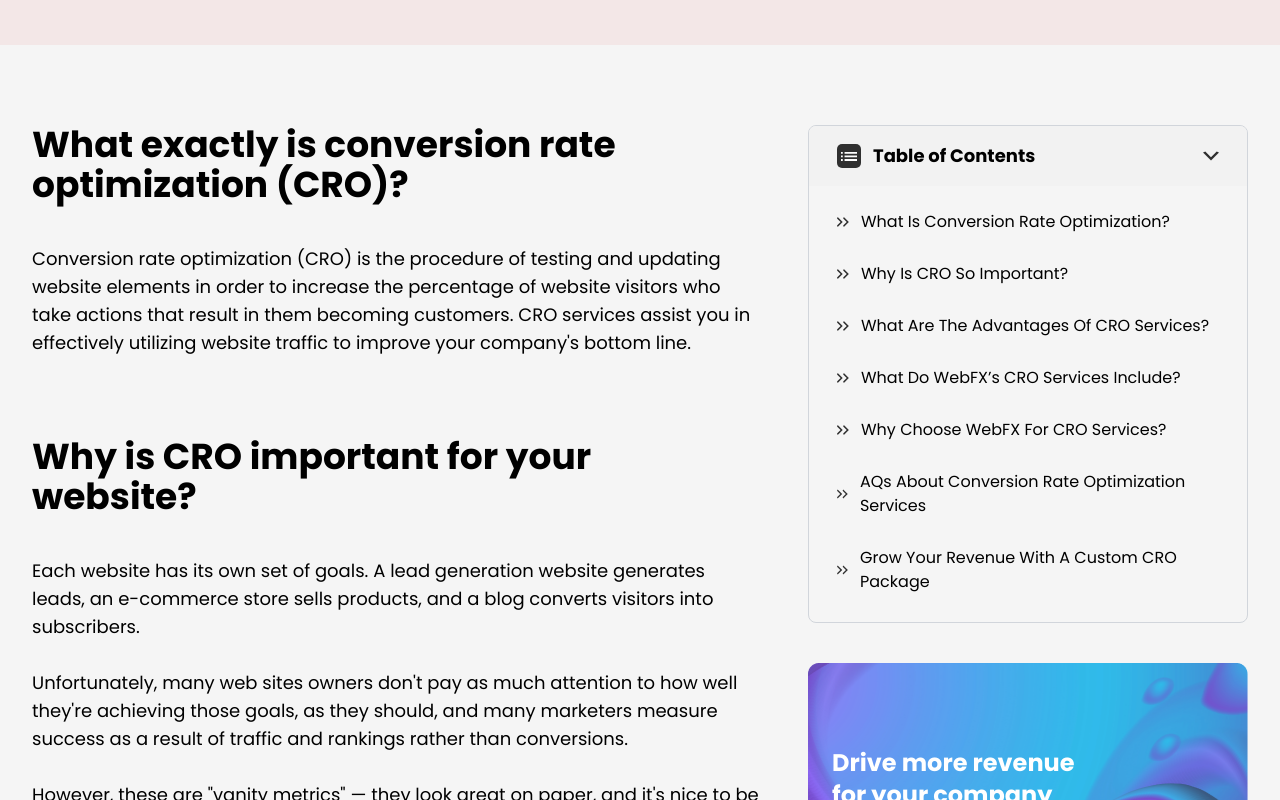
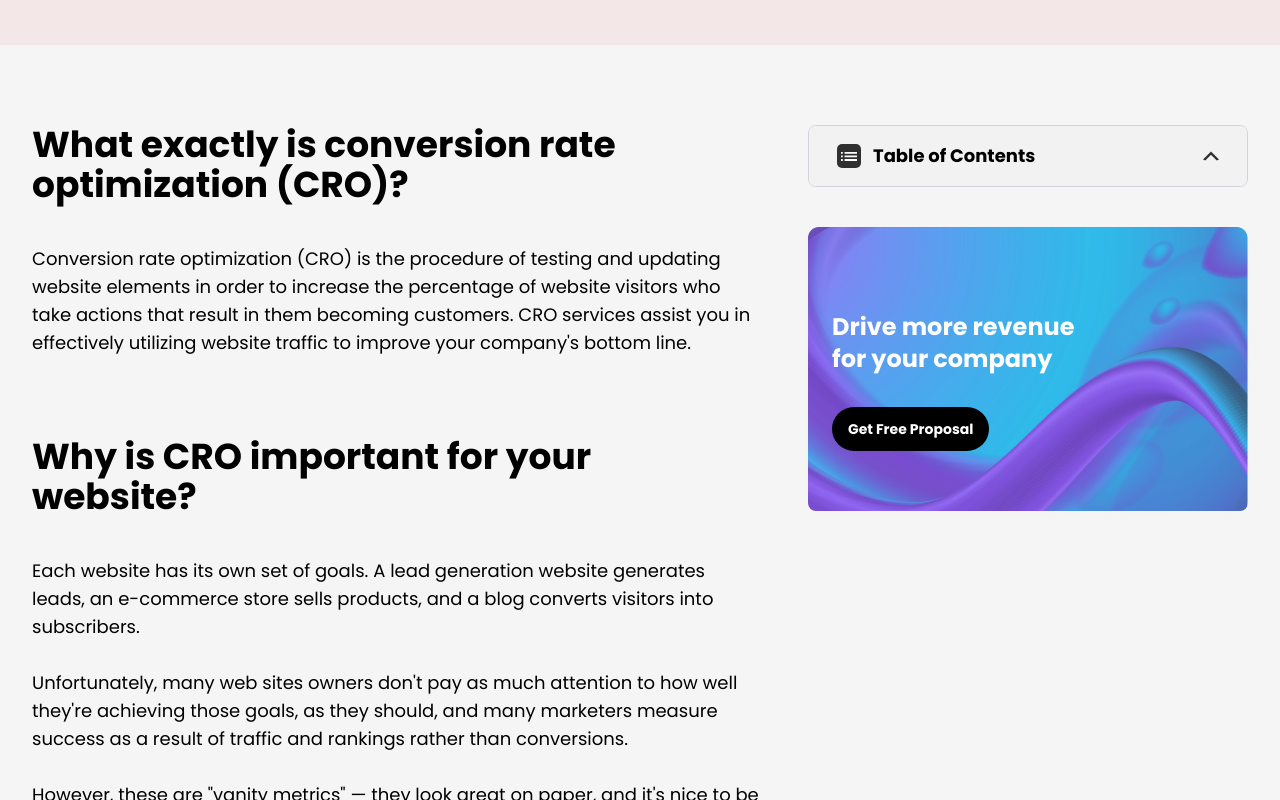
Before and after one commit to Musclednazmul123/muscled-landing-pages, a Next.js app: page /views/cro-services in a window 1280 px wide. Shown: the part 9060-9860 px from the top of the page. Built offline with nearby package versions, Linux system fonts and the light colour scheme.

Commit message:
fixed toc sections

```diff
--- a/components/CROServices/TOCSection.tsx
+++ b/components/CROServices/TOCSection.tsx
@@ -9,6 +9,8 @@ export type TOCSectionsProps = {
 };
 
 const TOCSections = (props: TOCSectionsProps) => {
+  const [isHidden, setIsHidden] = React.useState(false);
+
   return (
     <div className="rounded-lg border border-gray-300 overflow-hidden">
       <div className="px-7 py-4 bg-[#F2F2F2] flex items-center">
@@ -35,13 +37,21 @@ const TOCSections = (props: TOCSectionsProps) => {
         </div>
 
         <p className="text-lg font-bold">Table of Contents</p>
+        <button
+          className="ml-auto"
+          onClick={() => {
+            setIsHidden((s) => !s);
+          }}
+        >
           <svg
             width="16"
             height="10"
             viewBox="0 0 16 10"
             fill="none"
             xmlns="http://www.w3.org/2000/svg"
-          className="ml-auto"
+            style={{
+              transform: isHidden ? 'rotate(0deg)' : 'rotate(180deg)'
+            }}
           >
             <path
               d="M2.28571 0.428555L8 6.14284L13.7143 0.428555L16 1.57141L8 9.57141L-3.49691e-07 1.57141L2.28571 0.428555Z"
@@ -49,7 +59,9 @@ const TOCSections = (props: TOCSectionsProps) => {
               fill-opacity="0.8"
             />
           </svg>
+        </button>
       </div>
+      {isHidden && (
         <div className="mb-6 mt-6">
           {props.links?.map((v) => (
             <Link href={v.to || "/#"} key={v.title}>
@@ -80,6 +92,7 @@ const TOCSections = (props: TOCSectionsProps) => {
             </Link>
           ))}
         </div>
+      )}
     </div>
   );
 };
--- a/pages/views/cro-services.tsx
+++ b/pages/views/cro-services.tsx
@@ -95,31 +95,31 @@ const CROServicesPage: NextPage = () => {
               links={[
                 {
                   title: "What Is Conversion Rate Optimization?",
-                  to: "/",
+                  to: "cro-services/#",
                 },
                 {
                   title: "Why Is CRO So Important?",
-                  to: "/",
+                  to: "cro-services/#",
                 },
                 {
                   title: "What Are The Advantages Of CRO Services?",
-                  to: "/",
+                  to: "cro-services/#",
                 },
                 {
                   title: "What Do WebFX’s CRO Services Include?",
-                  to: "/",
+                  to: "cro-services/#",
                 },
                 {
                   title: "Why Choose WebFX For CRO Services?",
-                  to: "/",
+                  to: "cro-services/#",
                 },
                 {
                   title: "AQs About Conversion Rate Optimization Services",
-                  to: "/",
+                  to: "cro-services/#",
                 },
                 {
                   title: "Grow Your Revenue With A Custom CRO Package",
-                  to: "/",
+                  to: "cro-services/#",
                 },
               ]}
             />
```
Lines whose indentation alone changed are shown as unchanged.
